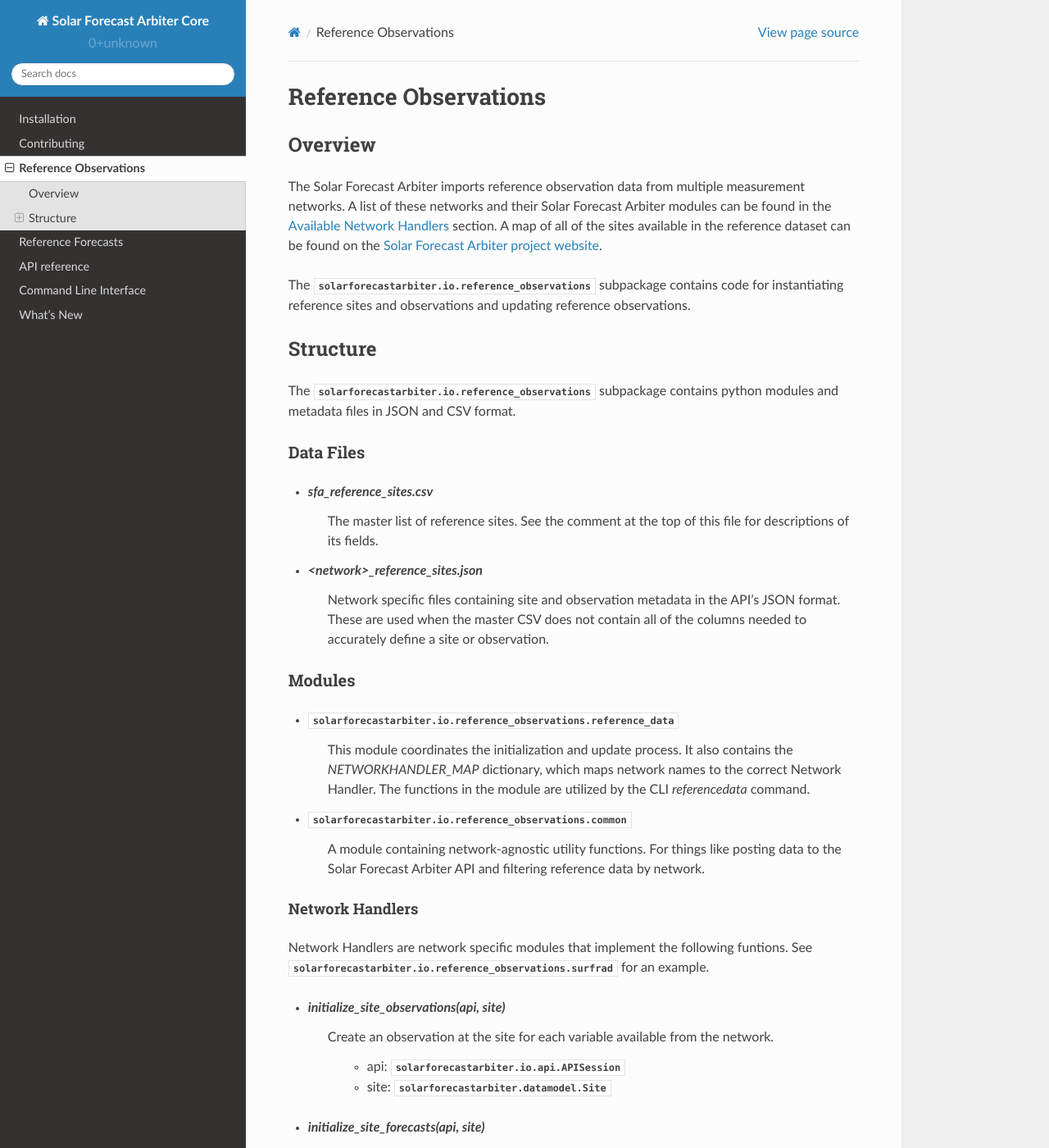
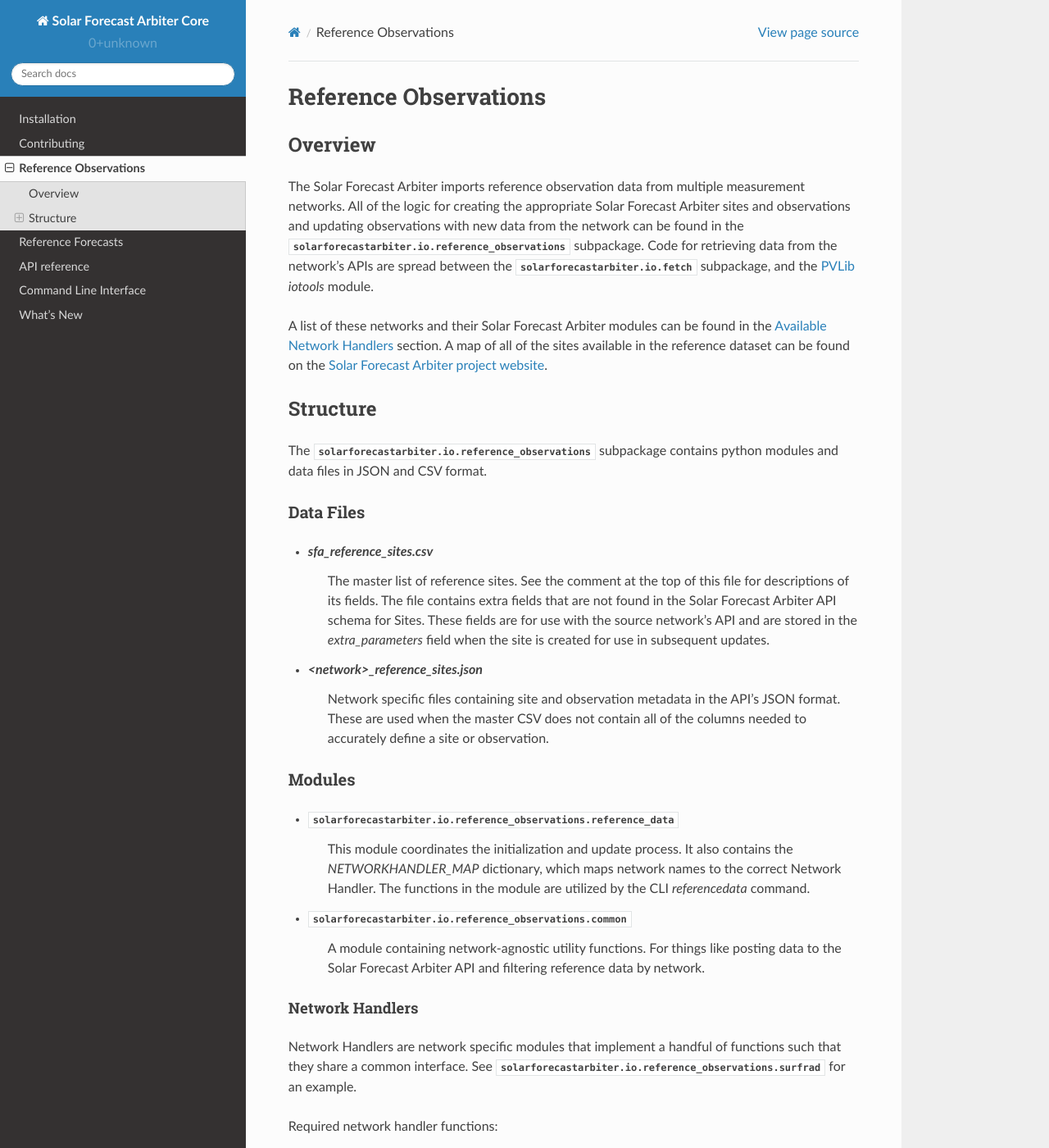
Before and after one commit to SolarArbiter/solarforecastarbiter-core, a Sphinx documentation site: the page built from docs/source/reference-observations.rst, in a window 1280 px wide and 1400 px high. Shown: the whole window at 82% size. Built offline with Sphinx 7.4.7 and the Read the Docs theme 2.0.0, drawn with Linux system fonts in a browser that asks for light colours; some of the changed text lies outside the part shown.

Commit message:
edits, add note about API keys

```diff
--- a/docs/source/reference-observations.rst
+++ b/docs/source/reference-observations.rst
@@ -8,26 +8,36 @@
 ========
 
 The Solar Forecast Arbiter imports reference observation data from multiple
-measurement networks. A list of these networks and their Solar Forecast Arbiter
-modules can be found in the `Available Network Handlers`_ section. A map of all
-of the sites available in the reference dataset can be found on the
+measurement networks. All of the logic for creating the appropriate Solar
+Forecast Arbiter sites and observations and updating observations with new data
+from the network can be found in the
+:py:mod:`solarforecastarbiter.io.reference_observations` subpackage. Code for
+retrieving data from the network's APIs are spread between the
+:py:mod:`solarforecastarbiter.io.fetch` subpackage, and the
+`PVLib <https://pvlib-python.readthedocs.io/en/stable/index.html>`_ *iotools*
+module.
+
+A list of these networks and their Solar Forecast Arbiter modules can be found
+in the `Available Network Handlers`_ section. A map of all of the sites
+available in the reference dataset can be found on the
 `Solar Forecast Arbiter project website <https://solarforecastarbiter.org/referencedata/>`_.
 
-The :py:mod:`solarforecastarbiter.io.reference_observations` subpackage
-contains code for instantiating reference sites and observations and
-updating reference observations.
 
 Structure
 =========
 
 The :py:mod:`solarforecastarbiter.io.reference_observations` subpackage
-contains python modules and metadata files in JSON and CSV format.
+contains python modules and data files in JSON and CSV format.
 
 Data Files
 ----------
 * `sfa_reference_sites.csv`
    The master list of reference sites. See the comment at the top of this file
-   for descriptions of its fields.
+   for descriptions of its fields. The file contains extra fields that are not
+   found in the Solar Forecast Arbiter API schema for Sites. These fields are
+   for use with the source network's API and are stored in the
+   `extra_parameters` field when the site is created for use in subsequent
+   updates.
 
 * `<network>_reference_sites.json`
    Network specific files containing site and observation metadata in the API's
@@ -49,9 +59,12 @@
 
 Network Handlers
 ****************
-Network Handlers are network specific modules that implement the following
-funtions. See :py:mod:`solarforecastarbiter.io.reference_observations.surfrad`
-for an example.
+Network Handlers are network specific modules that implement a handful of
+functions such that they share a common interface. See
+:py:mod:`solarforecastarbiter.io.reference_observations.surfrad` for an
+example.
+
+Required network handler functions:
 
 * `initialize_site_observations(api, site)`
    Create an observation at the site for each variable available from the
@@ -112,17 +125,20 @@
 
    :py:mod:`solarforecastarbiter.io.reference_observations.srml`
 
-* DOE RTC: DOE Regional Test Centers for Solar Technologies
+* DOE RTC: DOE Regional Test Centers for Solar Technologies\*
    https://pv-dashboard.sandia.gov/
 
    :py:mod:`solarforecastarbiter.io.reference_observations.rtc`
 
-* DOE ARM: DOE Atmospheric Radiation Measurement
+* DOE ARM: DOE Atmospheric Radiation Measurement\*
    https://www.arm.gov/
 
    :py:mod:`solarforecastarbiter.io.reference_observations.arm`
 
-* NREL PVDAQ: National Renewable Energy Laboratory PV Data Acquisition
+* NREL PVDAQ: National Renewable Energy Laboratory PV Data Acquisition\*
    https://developer.nrel.gov/docs/solar/pvdaq-v3/
 
    :py:mod:`solarforecastarbiter.io.reference_observations.pvdaq`
+
+\* Requesting data from these networks requires a valid api key for their
+associated api.
```
